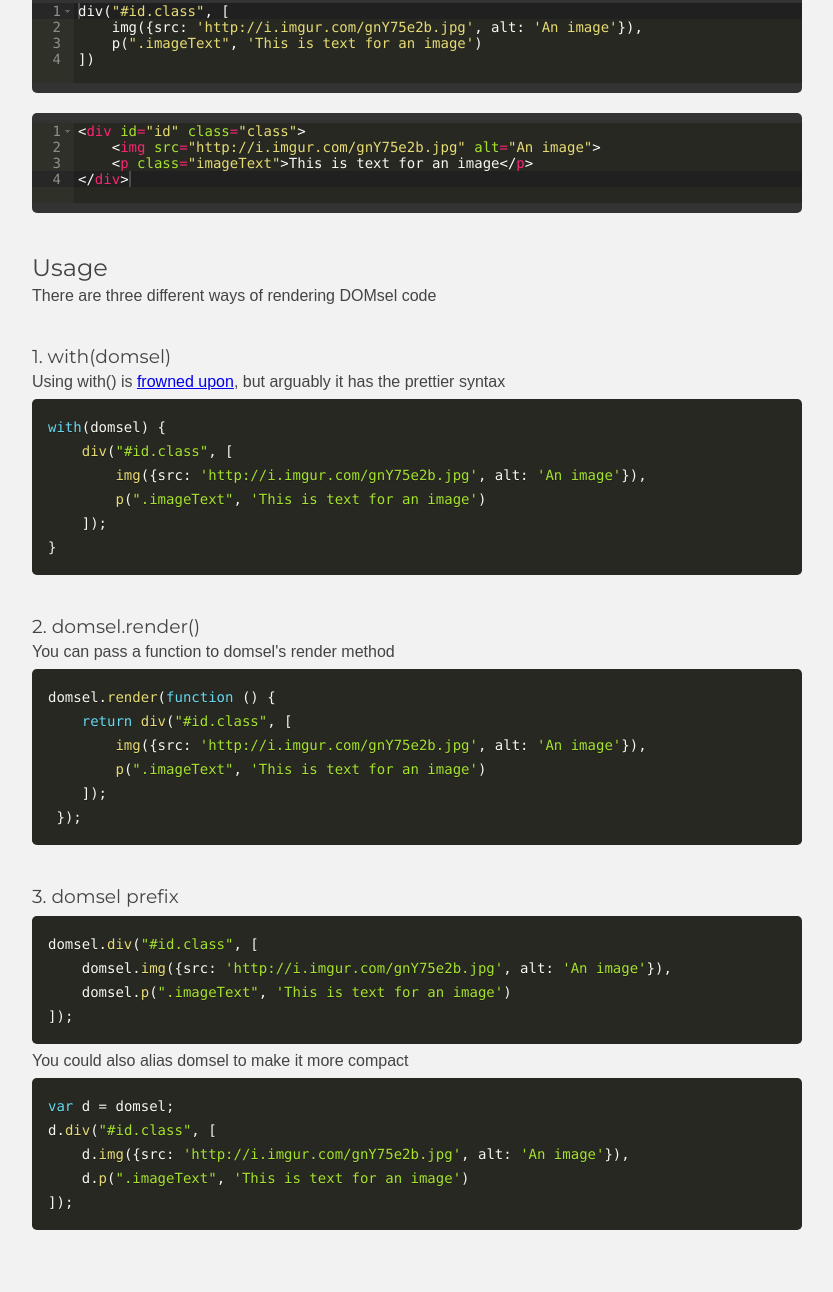
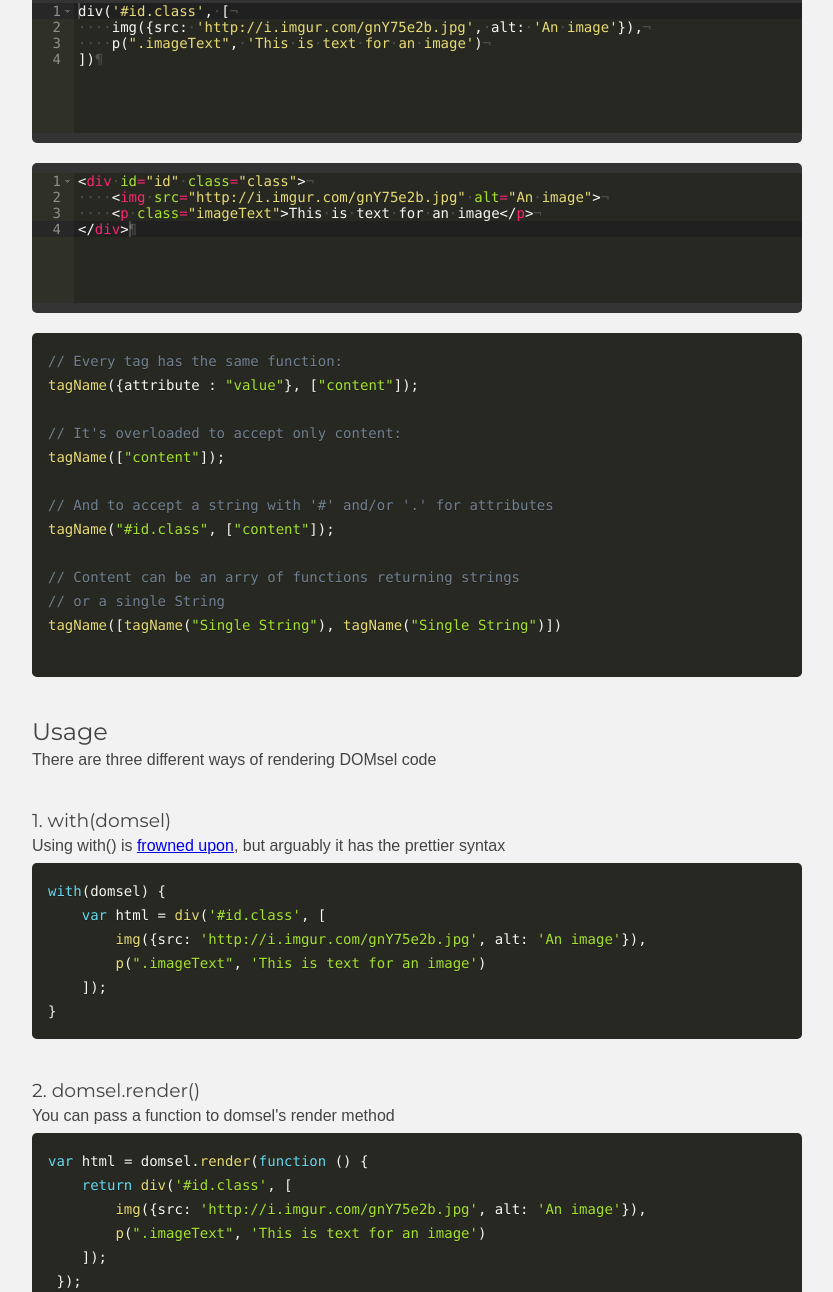
Before and after one commit to domsel/domsel.github.io, a plain HTML site: page index.html in a window 1280 px wide. Shown: the part 179-1471 px from the top of the page, without its empty margins (223-1056 px from the left). Before the commit the page ends 1432 px from the top, so only its background shows below. Drawn offline with Linux system fonts and the light colour scheme.

Commit message:
Add more documentation

```diff
--- a/css/main.css
+++ b/css/main.css
@@ -27,7 +27,7 @@ h2, h3 {
 }
 
 #editor, #console {
-    min-height: 100px;
+    min-height: 150px;
     width: 100%;
     margin-bottom: 20px;
     border: 3px solid #333;
@@ -39,3 +39,16 @@ h2, h3 {
 code {
     font-size: 14px;
 }
+
+::-webkit-scrollbar {
+    width: 10px;
+    height: 10px;
+}
+
+::-webkit-scrollbar-track {
+    background: #555;
+}
+
+::-webkit-scrollbar-thumb  {
+    background: #333;
+}
--- a/index.html
+++ b/index.html
@@ -10,12 +10,26 @@
 
     <h2>Syntax</h2>
     <p>Try changing the code in the editor:</p>
-<div id="editor">div("#id.class", [
+<div id="editor">div('#id.class', [
     img({src: 'http://i.imgur.com/gnY75e2b.jpg', alt: 'An image'}),
     p(".imageText", 'This is text for an image')
 ])</div>
 
     <div id="console"></div>
+
+    <pre><code class="language-js">// Every tag has the same function:
+tagName({attribute : "value"}, ["content"]);
+
+// It's overloaded to accept only content:
+tagName(["content"]);
+
+// And to accept a string with '#' and/or '.' for attributes
+tagName("#id.class", ["content"]);
+
+// Content can be an arry of functions returning strings
+// or a single String
+tagName([tagName("Single String"), tagName("Single String")])
+   </code></pre>
 
     <h2>Usage</h2>
     <p>There are three different ways of rendering DOMsel code</p>
@@ -27,7 +41,7 @@
         frowned upon</a>, but arguably it has the prettier syntax</p>
 
     <pre><code class="language-js">with(domsel) {
-    div("#id.class", [
+    var html = div('#id.class', [
         img({src: 'http://i.imgur.com/gnY75e2b.jpg', alt: 'An image'}),
         p(".imageText", 'This is text for an image')
     ]);
@@ -36,8 +50,8 @@
 
     <h3>2. domsel.render() </h3>
     <p>You can pass a function to domsel's render method</p>
-    <pre><code class="language-js">domsel.render(function () {
-    return div("#id.class", [
+    <pre><code class="language-js">var html = domsel.render(function () {
+    return div('#id.class', [
         img({src: 'http://i.imgur.com/gnY75e2b.jpg', alt: 'An image'}),
         p(".imageText", 'This is text for an image')
     ]);
@@ -45,14 +59,14 @@
 
 
         <h3>3. domsel prefix</h3>
-        <pre><code class="language-js">domsel.div("#id.class", [
+        <pre><code class="language-js">var html = domsel.div('#id.class', [
     domsel.img({src: 'http://i.imgur.com/gnY75e2b.jpg', alt: 'An image'}),
     domsel.p(".imageText", 'This is text for an image')
 ]);</code></pre>
 
      You could also alias domsel to make it more compact</b>
       <pre><code class="language-js">var d = domsel;
-d.div("#id.class", [
+var html = d.div('#id.class', [
     d.img({src: 'http://i.imgur.com/gnY75e2b.jpg', alt: 'An image'}),
     d.p(".imageText", 'This is text for an image')
 ]);</code></pre>
--- a/js/example.js
+++ b/js/example.js
@@ -6,6 +6,7 @@
     editor.setShowPrintMargin(false);
     editor.setOptions({maxLines: 15});
     editor.getSession().setUseWrapMode(true);
+    editor.setShowInvisibles(true);
 
     var editorConsole = ace.edit("console");
     editorConsole.setTheme("ace/theme/monokai");
@@ -13,6 +14,7 @@
     editorConsole.setShowPrintMargin(false);
     editorConsole.setOptions({maxLines: 15});
     editorConsole.getSession().setUseWrapMode(true);
+    editorConsole.setShowInvisibles(true);
     editorConsole.setReadOnly(true);
 
 
```
